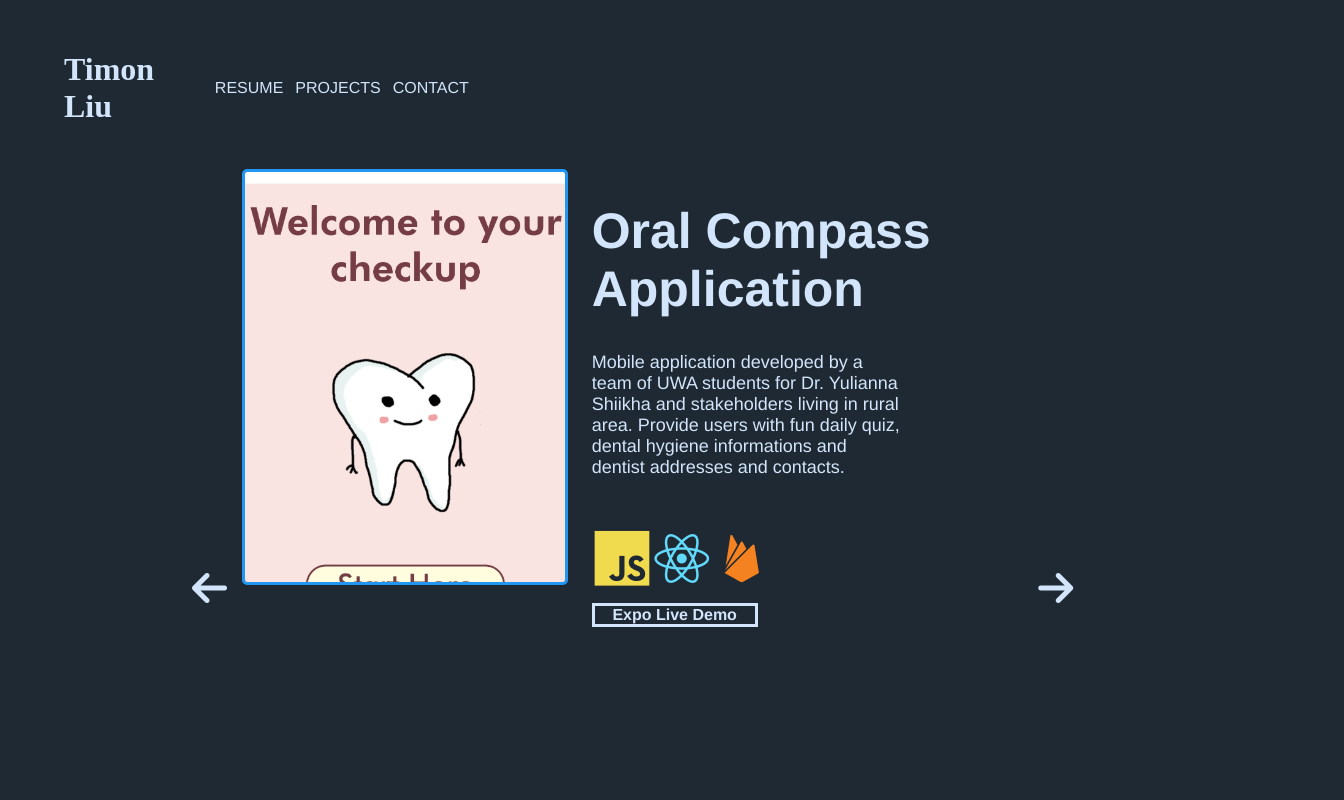
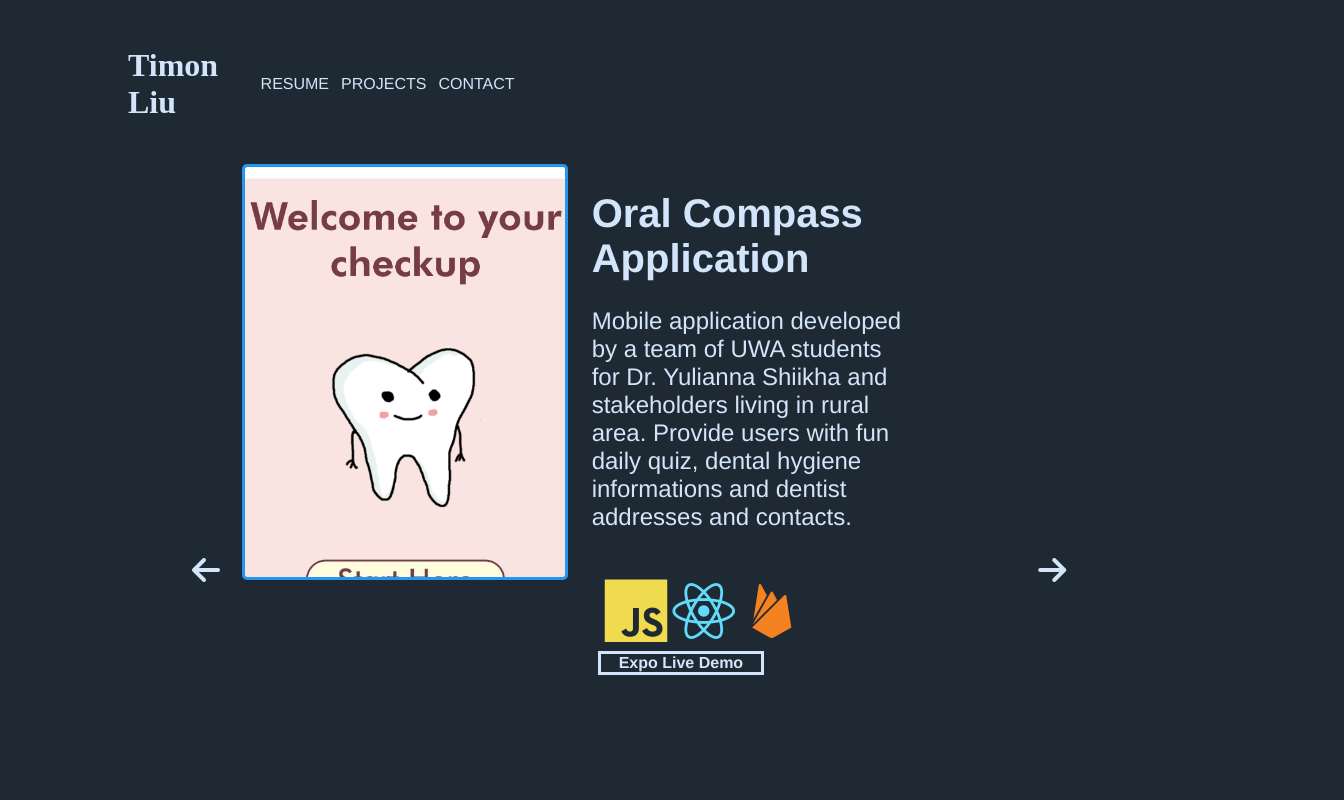
Before and after one commit to Timon-L/Personal-Website, a plain HTML site: page index.html in a window 1280 px wide. Both pictures are taken after a click on the button "PROJECTS". Shown: the top 800 px of the page, 1344 px wide, since content can reach past the window. Drawn offline with nearby package versions, Linux system fonts and the light colour scheme.

Commit message:
Fixed some wide screen layout

```diff
--- a/landing_page.css
+++ b/landing_page.css
@@ -29,7 +29,7 @@ body{
 
 .header_button{
     border: none;
-    font-size: 16px;
+    font-size: 1rem;
     color: var(--font_color);
     background-color: var(--header_color);
     font-family: var(--text_font);
@@ -38,7 +38,7 @@ body{
 
 #resume_link{
     text-decoration: none;
-    font-size: 16px;
+    font-size: 1rem;
     color: var(--font_color);
     font-family: var(--text_font);
 
@@ -47,10 +47,10 @@ body{
 #header{
     display: grid;
     grid-template-columns: 2fr repeat(15, 1fr);
-    padding-top: 30px;
+    padding-top: 2%;
     background-color: var(--header_color);
     position:relative;
-    left:5%;
+    padding-left:10%;
 }
 
 #title{
@@ -75,13 +75,13 @@ body{
 
 .fa-brands{
     cursor: pointer;
-    font-size: 30px;
+    font-size: 2rem;
     color: var(--alt_color);
     padding: 5px;
 }
 
 .fa-sharp{
-    font-size: 40px;
+    font-size: 2rem;
     color: var(--font_color);
     cursor: pointer;
 }
@@ -136,6 +136,7 @@ body{
 }
 
 #about{
+    width: 100%;
     font-family: var(--text_font);
     font-size: 2.5rem;
     color: var(--font_color);
@@ -195,7 +196,7 @@ body{
 
 .project_title{
     text-align: left;
-    font-size: 50px;
+    font-size: 2.5rem;
 }
 
 .project_title:hover{
@@ -211,14 +212,15 @@ body{
     text-decoration: none;
     flex: none;
     position: relative;
-    top: 35px;
+    top: 1rem;
 }
 
 .demo_text{
-    width: 160px;
+    width: 10rem;
     text-decoration: none;
     font-weight: bold;
     border: solid 3px;
+    margin-left: 1.4%;
 }
 
 .demo_text:hover{
@@ -228,19 +230,19 @@ body{
 
 .language_cont{
     flex: none;
-    width: 180px;
+    width: 14rem;
     position: relative;
-    top: 35px;
+    top: 1.5rem;
 }
 
 .colored{
-    font-size: 56px;
+    font-size: 4rem;
 }
 
 .paragraph{
     width: 70%;
     text-align: left;
-    font-size: 18px;
+    font-size: 1.5rem;
 }
 
 .items{
```
